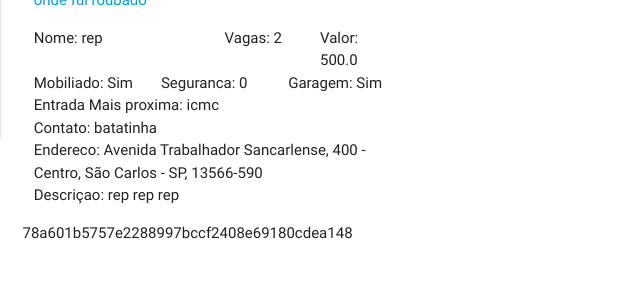
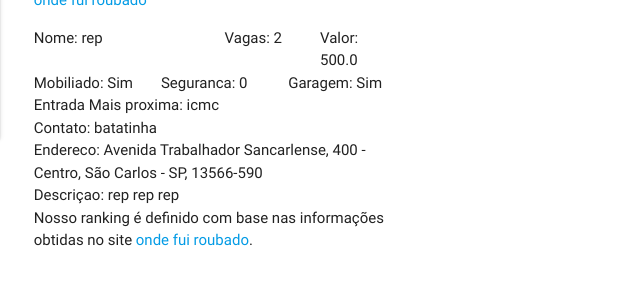
Before and after one commit to Goto-Renato/engsoft, a Django app: page /reps/get/1/ in a window 1280 px wide. Shown: the part 722-1009 px from the top of the page, without its empty margins (0-640 px from the left). Before the commit the page ends 961 px from the top, so only its background shows below. Run offline with Django 3.2, Linux system fonts and the light colour scheme; data comes from the database, SQL or seed files in the repository; some libraries are stand-ins or nearby versions.

Commit message:
Colocada a fonte do ranking de segurança.

```diff
--- a/sancamob/templates/rep.html
+++ b/sancamob/templates/rep.html
@@ -99,8 +99,8 @@
                         <p class="col m6 l12" style="margin-top: -15px">Contato: {{rep.contato}}</p>
                         <p class="col m6 l12" style="margin-top: -15px">Endereco: <span id="endereco">{{rep.endereco}}</span></p>
                         <p class="col m6 l12" style="margin-top: -15px">Descriçao: {{rep.descricao}}</p>
+			<p class="col m6 l12" style="margin-top: -15px">Nosso ranking é definido com base nas informações obtidas no site <a href="http://www.ondefuiroubado.com.br/sao-carlos/SP/estatisticas">onde fui roubado</a>.</p>
                     </div>
->>>>>>> 78a601b5757e2288997bccf2408e69180cdea148
                 </div>
             </div>
 
```
